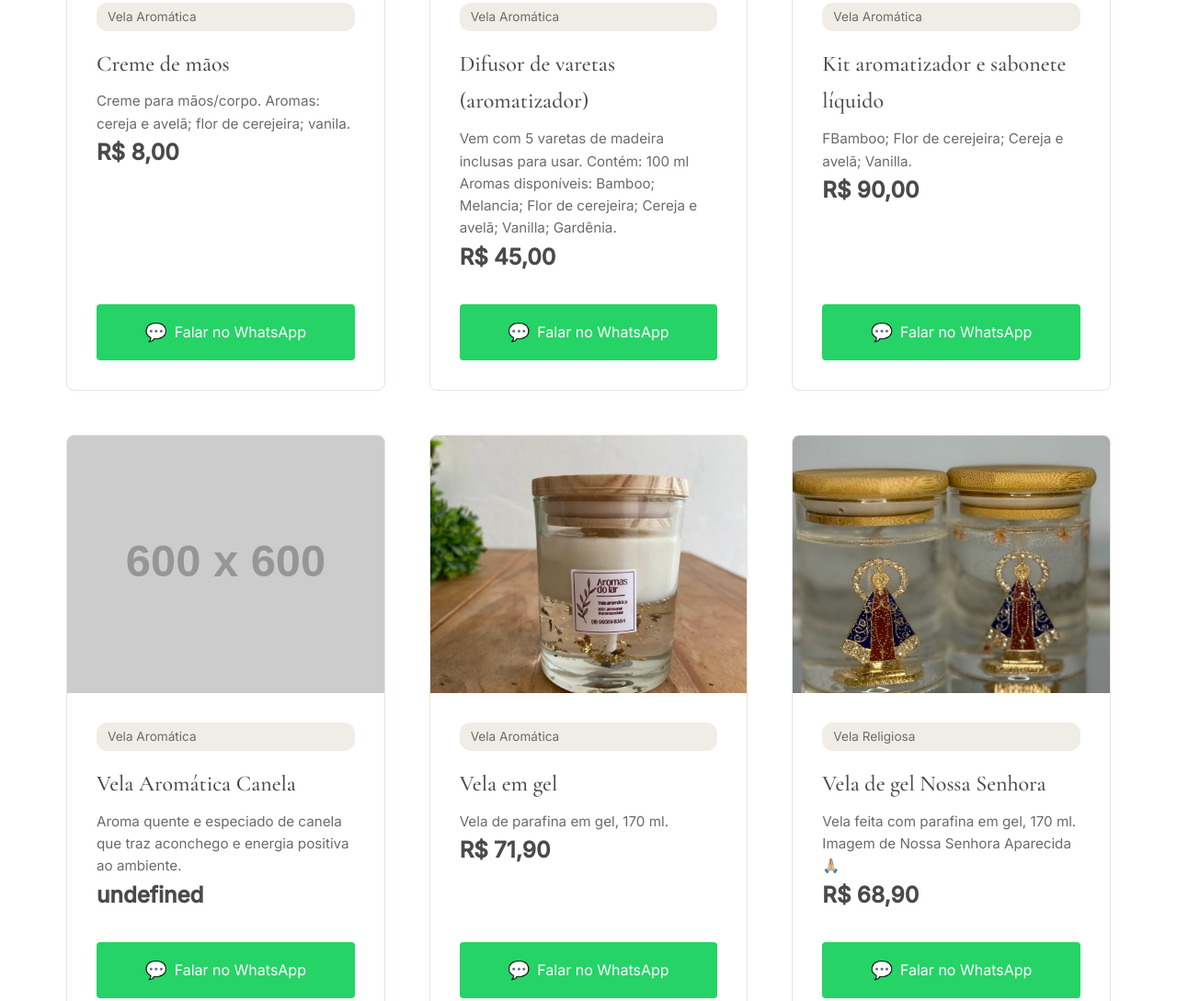
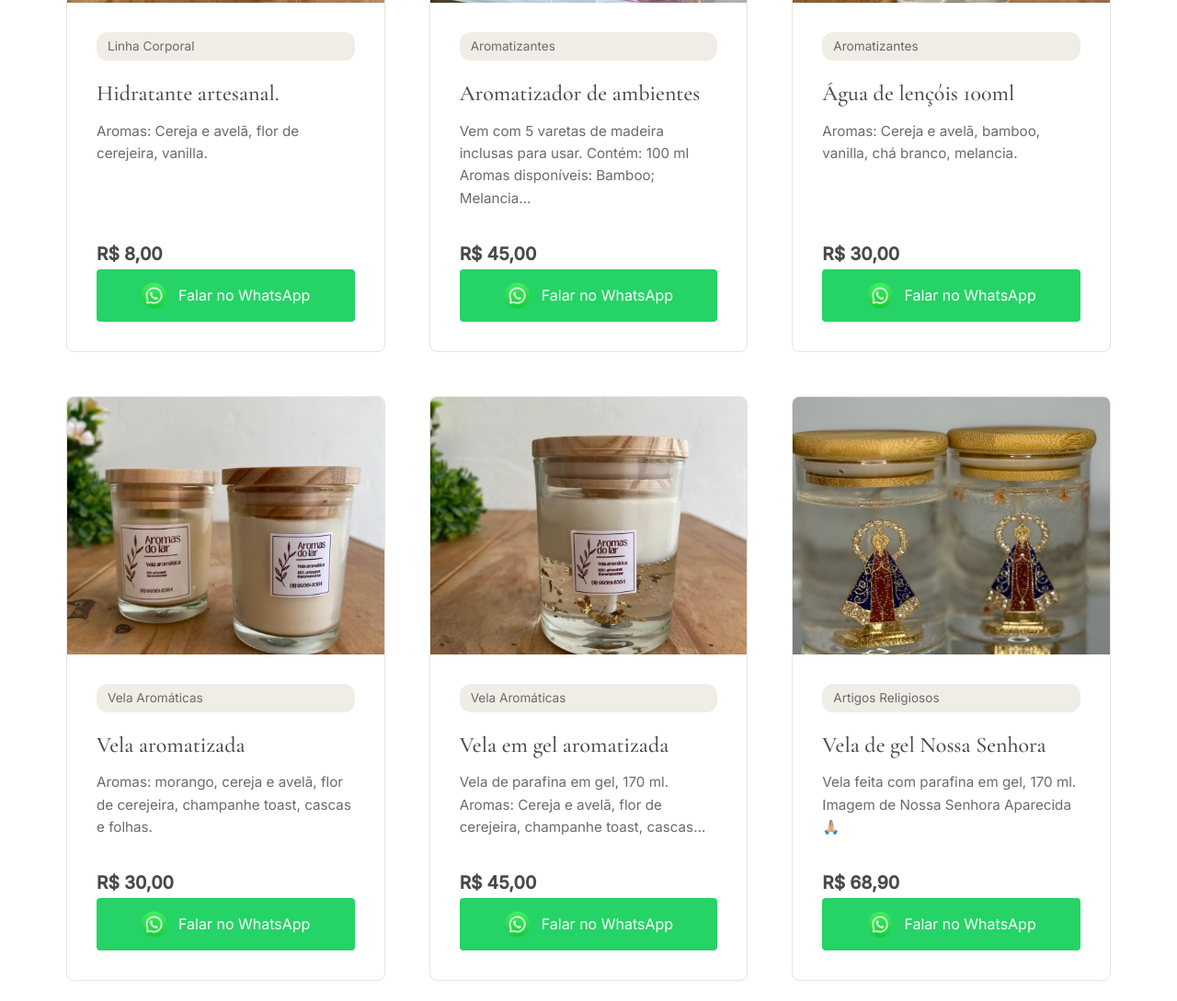
Before and after one commit to Mauricioo24/Aromas_do_Lar, a plain HTML site: page index.html in a window 1280 px wide. Shown: the part 1170-2259 px from the top of the page at 92% size. Drawn offline with nearby package versions, Linux system fonts and the light colour scheme; placeholder pictures from the web are drawn by us.

Commit message:
categories & products

```diff
--- a/script.js
+++ b/script.js
@@ -4,9 +4,9 @@
 const produtos = [
     {
         id: 1,
-        nome: "Creme de mãos",
-        categoria: "aromaticas",
-        descricao: "Creme para mãos/corpo. Aromas: cereja e avelã; flor de cerejeira; vanila.",
+        nome: "Hidratante artesanal.",
+        categoria: "corporal",
+        descricao: "Aromas: Cereja e avelã, flor de cerejeira, vanilla.",
         valor: "R$ 8,00",
         imagens: [
             "/imagens/creme1.webp",
@@ -15,8 +15,8 @@ const produtos = [
     },
     {
         id: 2,
-        nome: "Difusor de varetas (aromatizador)",
-        categoria: "aromaticas",
+        nome: "Aromatizador de ambientes",
+        categoria: "aromatizantes",
         descricao: "Vem com 5 varetas de madeira inclusas para usar. Contém: 100 ml Aromas disponíveis: Bamboo; Melancia; Flor de cerejeira; Cereja e avelã; Vanilla; Gardênia.",
         valor: "R$ 45,00",
         imagens: [
@@ -26,10 +26,10 @@ const produtos = [
     },
     {
         id: 3,
-        nome: "Kit aromatizador  e sabonete líquido",
-        categoria: "aromaticas",
-        descricao: "FBamboo; Flor de cerejeira; Cereja e avelã; Vanilla.",
-        valor: "R$ 90,00",
+        nome: "Água de lençóis 100ml",
+        categoria: "aromatizantes",
+        descricao: "Aromas: Cereja e avelã, bamboo, vanilla, chá branco, melancia.",
+        valor: "R$ 30,00",
         imagens: [
             "/imagens/Aroma1.webp",
             "/imagens/Aroma1.webp"
@@ -37,20 +37,20 @@ const produtos = [
     },
     {
         id: 4,
-        nome: "Vela Aromática Canela",
+        nome: "Vela aromatizada ",
         categoria: "aromaticas",
-        descricao: "Aroma quente e especiado de canela que traz aconchego e energia positiva ao ambiente.",
+        descricao: "Aromas: morango, cereja e avelã, flor de cerejeira, champanhe toast, cascas e folhas.",
+        valor: "R$ 30,00",
         imagens: [
-            "https://via.placeholder.com/600x600/E8E4DD/6B6B6B?text=Canela+1",
-            "https://via.placeholder.com/600x600/E8E4DD/6B6B6B?text=Canela+2"
+            "/imagens/aromatizada1.webp",
         ]
     },
     {
         id: 5,
-        nome: "Vela em gel",
+        nome: "Vela em gel aromatizada ",
         categoria: "aromaticas",
-        descricao: "Vela de parafina em gel, 170 ml.",
-        valor: "R$ 71,90",
+        descricao: "Vela de parafina em gel, 170 ml. Aromas: Cereja e avelã, flor de cerejeira, champanhe toast, cascas e folhas.",
+        valor: "R$ 45,00",
         imagens: [
             "/imagens/VelaC1.webp",
             "/imagens/VelaC1.webp"
@@ -59,7 +59,7 @@ const produtos = [
     {
         id: 6,
         nome: "Vela de gel Nossa Senhora",
-        categoria: "religiosas",
+        categoria: "religiosos",
         descricao: "Vela feita com parafina em gel, 170 ml. Imagem de Nossa Senhora Aparecida 🙏🏼",
         valor: "R$ 68,90",
         imagens: [
@@ -69,42 +69,102 @@ const produtos = [
     },
     {
         id: 7,
-        nome: "Vela Religiosa São Jorge",
-        categoria: "religiosas",
-        descricao: "Vela consagrada a São Jorge, símbolo de proteção e força. Ideal para pedidos de amparo e coragem.",
+        nome: "Vela oratória",
+        categoria: "religiosos",
+        descricao: "Vela oratória confeccionada com acabamento em pedras, trazendo a imagem de seu santo favorito como símbolo de fé, proteção e espiritualidade. Ideal para ambientes de oração, decoração ou para presentear.",
+        valor: "R$ 119,90",
         imagens: [
-            "https://via.placeholder.com/600x600/E8E4DD/6B6B6B?text=São+Jorge+1",
-            "https://via.placeholder.com/600x600/E8E4DD/6B6B6B?text=São+Jorge+2"
+            "/imagens/VelaNSpedra.webp",
         ]
     },
     {
         id: 8,
-        nome: "Vela Religiosa Anjo da Guarda",
-        categoria: "religiosas",
-        descricao: "Vela dedicada ao seu Anjo da Guarda, para momentos de proteção espiritual e conexão com o divino.",
+        nome: "Vela oratória com refil.",
+        categoria: "religiosos",
+        descricao: "Vela oratória refil confeccionada com acabamento em pedras, trazendo a imagem de seu santo favorito como símbolo de fé, proteção e espiritualidade. Ideal para ambientes de oração, decoração ou para presentear.",
+        valor: "R$ 89,90",
         imagens: [
-            "https://via.placeholder.com/600x600/E8E4DD/6B6B6B?text=Anjo+da+Guarda+1",
-            "https://via.placeholder.com/600x600/E8E4DD/6B6B6B?text=Anjo+da+Guarda+2"
+            "/imagens/VelaNSpedraRefil.webp",
         ]
     },
     {
         id: 9,
-        nome: "Vela Religiosa Sagrado Coração",
-        categoria: "religiosas",
+        nome: "Mini vela  oratória (A partir de 5 unidades)",
+        categoria: "religiosos",
         descricao: "Vela devocional do Sagrado Coração de Jesus, para momentos de devoção e busca por paz interior.",
+        valor: "R$ 14,00",
         imagens: [
-            "https://via.placeholder.com/600x600/E8E4DD/6B6B6B?text=Sagrado+Coração+1",
-            "https://via.placeholder.com/600x600/E8E4DD/6B6B6B?text=Sagrado+Coração+2"
+            "/imagens/VelaNSpedraMini.webp",
         ]
     },
     {
         id: 10,
-        nome: "Vela Religiosa Nossa Senhora Aparecida",
-        categoria: "religiosas",
+        nome: "Sagrada família de gesso decorada",
+        categoria: "religiosos",
         descricao: "Vela especial dedicada à padroeira do Brasil, Nossa Senhora Aparecida, para momentos de fé e gratidão.",
+        valor: "R$ 19,90",
         imagens: [
-            "https://via.placeholder.com/600x600/E8E4DD/6B6B6B?text=Aparecida+1",
-            "https://via.placeholder.com/600x600/E8E4DD/6B6B6B?text=Aparecida+2"
+            "/imagens/sagradafamiliaSgesso.webp",
+        ]
+    },
+    {
+        id: 11,
+        nome: "Vela em gel São Miguel Arcanjo",
+        categoria: "religiosos",
+        descricao: "Vela de parafina em gel com imagem de São Miguel Arcanjo. Ideal para momentos de oração e proteção espiritual.",
+        valor: "R$ 71,90",
+        imagens: [
+            "/imagens/saoMiguel.webp",
+        ]
+    },
+    {
+        id: 12,
+        nome: "Refil aromatizador / água de lençóis",
+        categoria: "aromatizantes",
+        descricao: "Refil para aromatizador de ambientes ou água de lençóis. Deixe sua casa e roupas com um aroma suave e aconchegante. 100 ml R$ 30,00 - 250 ml R$ 50,00 - 500 ml R$ 90,00 - 1000 ml R$ 180,00",
+        valor: "R$ 30,00 - R$ 180,00",
+        imagens: [
+            "/imagens/aromaticasRefil.webp",
+        ]
+    },
+    {
+        id: 13,
+        nome: "Vela Bubble",
+        categoria: "aromaticas",
+        descricao: "Vela decorativa em formato bubble, perfeita para ambientar e dar um toque especial ao seu lar e que pode ser personalizada com aroma que você desejar!.",
+        valor: "R$ 12,00",
+        imagens: [
+            "/imagens/blubble.webp",
+        ]
+    },
+    {
+        id: 14,
+        nome: "Vela latinha pequena",
+        categoria: "aromaticas",
+        descricao: "Vela aromática em latinha pequena, prática e charmosa. Ideal para presentear ou decorar ambientes e que pode ser personalizada da maneira que você quiser!. R$09,00 a unidade - R$08,00 a cima de 5 unidades",
+        valor: "R$ 8,00",
+        imagens: [
+            "/imagens/velaLata.webp",
+        ]
+    },
+    {
+        id: 15,
+        nome: "Vela girassol",
+        categoria: "aromaticas",
+        descricao: "Vela decorativa com tema girassol, trazendo luz e alegria para qualquer ambiente.",
+        valor: "R$ 8,00",
+        imagens: [
+            "/imagens/velaGirassol.webp",
+        ]
+    },
+    {
+        id: 16,
+        nome: "Aromatizador de carro",
+        categoria: "aromatizantes",
+        descricao: "Aromatizador para veículos. Mantenha o interior do carro com um cheiro agradável durante suas viagens. Aromas disponíveis: Trousso; Bamboo; Flor de cerejeira; Cereja e avelã; Vanilla.",
+        valor: "R$ 15,00",
+        imagens: [
+            "/imagens/aromaCarro.webp",
         ]
     }
 ];
@@ -122,10 +182,41 @@ function abrirPaginaProduto(id) {
     window.location.href = `produto.html?id=${id}`;
 }
 
+// Função para obter nome amigável da categoria
+function obterNomeCategoria(categoria) {
+    switch (categoria) {
+        case "aromaticas":
+            return "Vela Aromáticas";
+        case "religiosos":
+            return "Artigos Religiosos";
+        case "kits":
+            return "Kits Especiais";
+        case "aromatizantes":
+            return "Aromatizantes";
+        case "corporal":
+            return "Linha Corporal";
+        default:
+            // Deixa a primeira letra maiúscula como fallback
+            return categoria
+                ? categoria.charAt(0).toUpperCase() + categoria.slice(1)
+                : "";
+    }
+}
+
+// Limite de caracteres da descrição no card (o restante aparece na página do produto)
+const LIMITE_DESCRICAO_CARD = 100;
+
+// Trunca a descrição para exibir no card; texto completo fica na página de detalhes
+function truncarDescricao(texto, maxCaracteres = LIMITE_DESCRICAO_CARD) {
+    if (!texto || typeof texto !== "string") return "";
+    const limpo = texto.replace(/\s+/g, " ").trim();
+    if (limpo.length <= maxCaracteres) return texto;
+    return limpo.slice(0, maxCaracteres).trim() + "…";
+}
+
 // Função para criar card de produto (lista do catálogo)
 function criarCardProduto(produto) {
-    const categoriaNome =
-        produto.categoria === "aromaticas" ? "Vela Aromática" : "Vela Religiosa";
+    const categoriaNome = obterNomeCategoria(produto.categoria);
     const mensagemWhatsApp = encodeURIComponent(
         `Olá! Gostaria de saber mais sobre a ${produto.nome} da Aromas do Lar.`
     );
@@ -133,6 +224,7 @@ function criarCardProduto(produto) {
     const imagemPrincipal = Array.isArray(produto.imagens)
         ? produto.imagens[0]
         : produto.imagem;
+    const descricaoResumida = truncarDescricao(produto.descricao);
 
     return `
         <div class="produto-card" data-categoria="${produto.categoria}" onclick="abrirPaginaProduto(${produto.id})">
@@ -142,7 +234,8 @@ function criarCardProduto(produto) {
             <div class="produto-info">
                 <span class="produto-categoria">${categoriaNome}</span>
                 <h3 class="produto-nome">${produto.nome}</h3>
-                <p class="produto-descricao">${produto.descricao}<br><strong class="produto-valor">${produto.valor}</strong></p>
+                <p class="produto-descricao">${descricaoResumida}</p>
+                <p class="produto-valor"><strong>${produto.valor}</strong></p>
                 <a href="${linkWhatsApp}" class="btn-whatsapp" target="_blank" rel="noopener noreferrer" onclick="event.stopPropagation()">
                     Falar no WhatsApp
                 </a>
--- a/styles.css
+++ b/styles.css
@@ -93,7 +93,7 @@ body {
 
 /* Hero Section */
 .hero {
-    background-image: url('/imagens/hero-candles-5Bn3B4rg.jpg');
+    background-image: url('/imagens/fundo_vela.jpeg');
     background-size: cover;
     background-position: center;
     background-repeat: no-repeat;
@@ -264,7 +264,7 @@ section {
 
 .produto-valor {
     font-weight: 600;
-    font-size: 1.5rem;
+    font-size: 1.2rem;
     color: var(--cor-texto);
 }
 
@@ -301,8 +301,15 @@ section {
 }
 
 .btn-whatsapp::before {
-    content: "💬";
-    font-size: 1.2rem;
+    content: "";
+    display: inline-block;
+    width: 1.8rem;
+    height: 1.8rem;
+    margin-right: 0.25rem;
+    background-image: url("imagens/whatsapp-icon-free-png.webp");
+    background-size: cover;
+    background-position: center;
+    background-repeat: no-repeat;
 }
 
 /* Contato */
```
Also changed, not shown: index.html (+7 -5 lines), imagens/VelaNSpedra.webp (added), imagens/VelaNSpedraMini.webp (added), imagens/VelaNSpedraRefil.jpg (added), imagens/VelaNSpedraRefil.webp (added), imagens/aromaCarro.webp (added), imagens/aromas.jpg (deleted), imagens/aromaticasRefil.webp (added), imagens/aromatizada1.webp (added), imagens/blubble.webp (added), imagens/fundo_vela.jpeg (added), imagens/hero-candles-5Bn3B4rg.jpg (deleted), imagens/sagradafamiliaSgesso.webp (renamed from imagens/Imagem_vela.webp), imagens/saoMiguel.webp (added), 2 more files.
